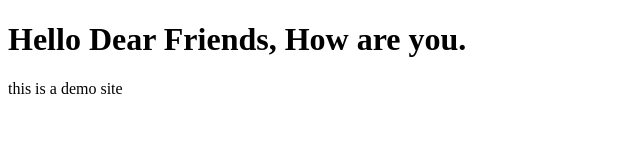
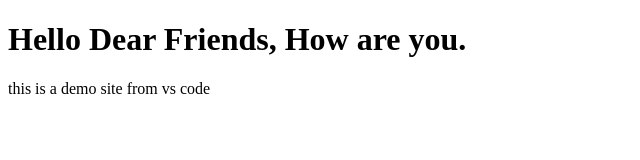
Before and after one commit to Shah-Shahid/hello-world, a plain HTML site: page index.html in a window 1280 px wide. Shown: the full height of the page, 0-640 px from the left. Drawn offline with Linux system fonts and the light colour scheme.

Commit message:
vsc 5th commit

```diff
--- a/index.html
+++ b/index.html
@@ -8,5 +8,6 @@
 <body>
     <h1>Hello Dear Friends, How are you.</h1>
     this is a demo site
+    from vs code
 </body>
 </html>
```
